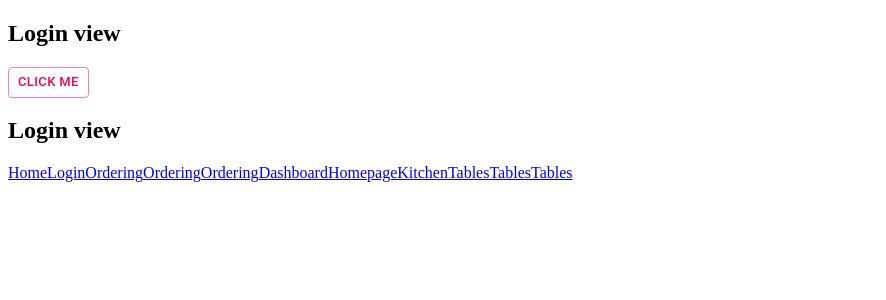
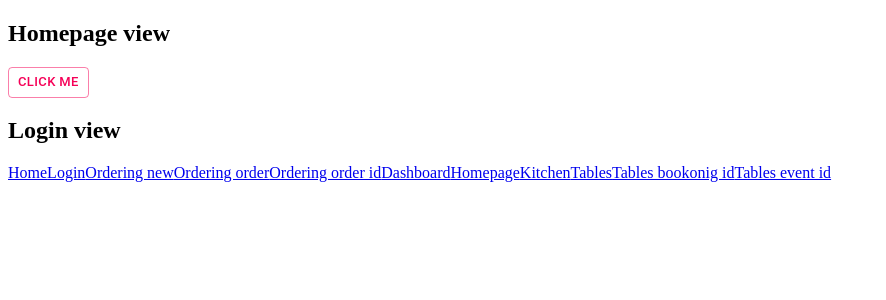
Before and after one commit to butterfly-123/pizzeria-portal, a React (Create React App) app: page / in a window 1280 px wide. Shown: the top 300 px of the page, without its empty margins (0-886 px from the left). Built offline with nearby package versions, Linux system fonts and the light colour scheme.

Commit message:
Chnge name link

```diff
--- a/src/components/layout/PageNav/PageNav.js
+++ b/src/components/layout/PageNav/PageNav.js
@@ -5,15 +5,15 @@ const PageNav = () =>
   <nav>
     <NavLink exact to={`${process.env.PUBLIC_URL}/`} activeClassName='active'>Home</NavLink>
     <NavLink to={`${process.env.PUBLIC_URL}/login`} activeClassName='active'>Login</NavLink>
-    <Link to={`${process.env.PUBLIC_URL}/ordering/new`} activeClassName='active'>Ordering</Link>
-    <Link to={`${process.env.PUBLIC_URL}/ordering/order/123abc`} activeClassName='active'>Ordering</Link>
-    <Link to={`${process.env.PUBLIC_URL}/ordering/order/:id`} activeClassName='active'>Ordering</Link>
+    <Link to={`${process.env.PUBLIC_URL}/ordering/new`} activeClassName='active'>Ordering new</Link>
+    <Link to={`${process.env.PUBLIC_URL}/ordering/order/123abc`} activeClassName='active'>Ordering order</Link>
+    <Link to={`${process.env.PUBLIC_URL}/ordering/order/:id`} activeClassName='active'>Ordering order id</Link>
     <Link to={`${process.env.PUBLIC_URL}/`} activeClassName='active'>Dashboard</Link>
     <Link to={`${process.env.PUBLIC_URL}/homepage`} activeClassName='active'>Homepage</Link>
     <Link to={`${process.env.PUBLIC_URL}/kitchen`} activeClassName='active'>Kitchen</Link>
     <Link to={`${process.env.PUBLIC_URL}/tables`} activeClassName='active'>Tables</Link>
-    <Link to={`${process.env.PUBLIC_URL}/tables/booking/:id`} activeClassName='active'>Tables</Link>
-    <Link to={`${process.env.PUBLIC_URL}/tables/event/:id`} activeClassName='active'>Tables</Link>
+    <Link to={`${process.env.PUBLIC_URL}/tables/booking/:id`} activeClassName='active'>Tables bookonig id</Link>
+    <Link to={`${process.env.PUBLIC_URL}/tables/event/:id`} activeClassName='active'>Tables event id</Link>
   </nav>
 
 export default PageNav;
--- a/src/components/views/Dashboard/Dashboard.js
+++ b/src/components/views/Dashboard/Dashboard.js
@@ -3,7 +3,7 @@ import styles from './Dashboard.scss';
 
 const Dashboard = () => (
   <div className={styles.component}>
-    <h2>Login view</h2>
+    <h2>Dashboard view</h2>
   </div>
 );
 
--- a/src/components/views/Homepage/Homepage.js
+++ b/src/components/views/Homepage/Homepage.js
@@ -3,7 +3,7 @@ import styles from './Homepage.scss';
 
 const Homepage = () => (
   <div className={styles.component}>
-    <h2>Login view</h2>
+    <h2>Homepage view</h2>
   </div>
 );
 
--- a/src/components/views/Kitchen/Kitchen.js
+++ b/src/components/views/Kitchen/Kitchen.js
@@ -3,7 +3,7 @@ import styles from './Kitchen.scss';
 
 const Kitchen = () => (
   <div className={styles.component}>
-    <h2>Login view</h2>
+    <h2>Kitchen view</h2>
   </div>
 );
 
--- a/src/components/views/Ordering/Ordering.js
+++ b/src/components/views/Ordering/Ordering.js
@@ -3,7 +3,7 @@ import styles from './Ordering.scss';
 
 const Ordering = () => (
   <div className={styles.component}>
-    <h2>Login view</h2>
+    <h2>Ordering view</h2>
   </div>
 );
 
--- a/src/components/views/Tables/Tables.js
+++ b/src/components/views/Tables/Tables.js
@@ -3,7 +3,7 @@ import styles from './Tables.scss';
 
 const Tables = () => (
   <div className={styles.component}>
-    <h2>Login view</h2>
+    <h2>Tables view</h2>
   </div>
 );
 
```
